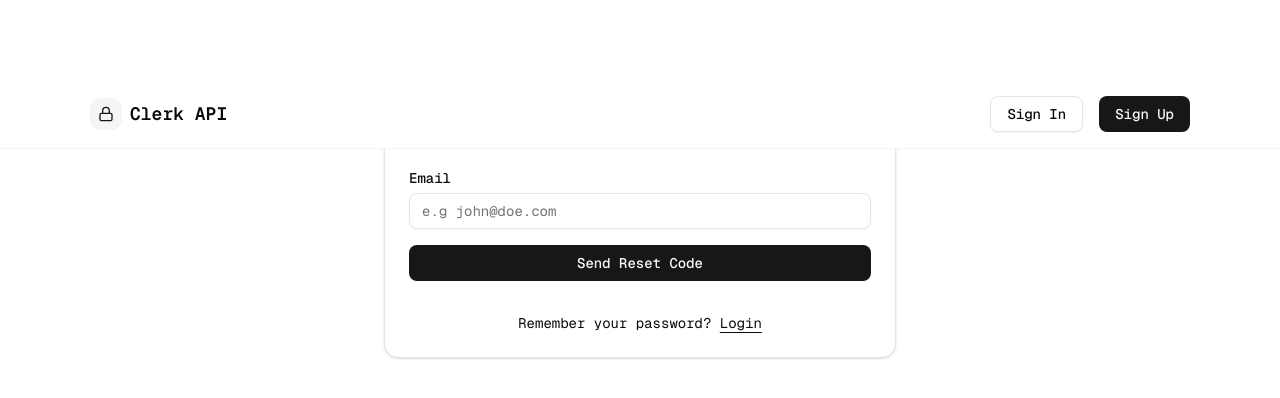
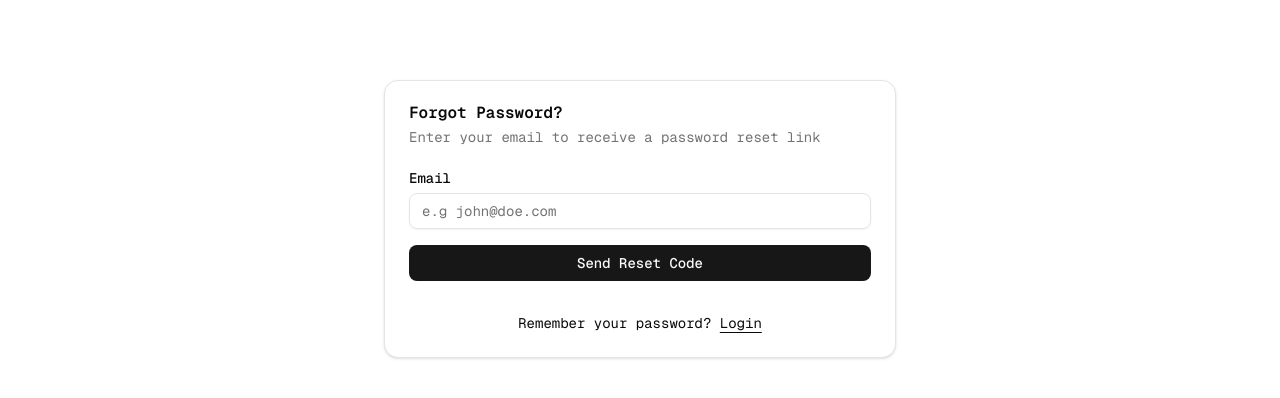
Before and after one commit to dev-lawrence/clerk-custom-api, a Next.js app: page /forgot-password in a window 1280 px wide. Shown: the top 398 px of the page. Built offline with nearby package versions, Linux system fonts and the light colour scheme; no server answers.

Commit message:
chore:changed the route group between the auth and web

```diff
--- /dev/null
+++ b/app/(auth)/layout.tsx
@@ -0,0 +1,39 @@
+import type { Metadata } from 'next';
+import { Geist, Geist_Mono } from 'next/font/google';
+import '.././globals.css';
+import { ClerkProvider } from '@clerk/nextjs';
+import { Toaster } from '@/components/ui/sonner';
+
+const geistSans = Geist({
+  variable: '--font-geist-sans',
+  subsets: ['latin'],
+});
+
+const geistMono = Geist_Mono({
+  variable: '--font-geist-mono',
+  subsets: ['latin'],
+});
+
+export const metadata: Metadata = {
+  title: 'Clerk Custom API',
+  description: 'Generated by create next app',
+};
+
+export default function RootLayout({
+  children,
+}: Readonly<{
+  children: React.ReactNode;
+}>) {
+  return (
+    <ClerkProvider>
+      <html lang="en">
+        <body
+          className={`${geistSans.variable} font-mono  ${geistMono.variable} antialiased`}
+        >
+          {children}
+          <Toaster position="bottom-right" richColors closeButton />
+        </body>
+      </html>
+    </ClerkProvider>
+  );
+}
--- a/app/layout.tsx
+++ b/app/(web)/layout.tsx
@@ -1,6 +1,6 @@
 import type { Metadata } from 'next';
 import { Geist, Geist_Mono } from 'next/font/google';
-import './globals.css';
+import '.././globals.css';
 import { ClerkProvider } from '@clerk/nextjs';
 import { Toaster } from '@/components/ui/sonner';
 import Header from '@/components/Header';
```
Also changed, not shown: app/(auth)/forgot-password/page.tsx (renamed from app/forgot-password/page.tsx), app/(auth)/sign-in/[[...sign-in]]/page.tsx (renamed from app/sign-in/[[...sign-in]]/page.tsx), app/(auth)/sign-up/[[...sign-up]]/page.tsx (renamed from app/sign-up/[[...sign-up]]/page.tsx), app/(auth)/sso-callback/page.tsx (renamed from app/sign-up/sso-callback/page.tsx), app/(web)/page.tsx (renamed from app/page.tsx), app/(web)/profile/page.tsx (renamed from app/profile/page.tsx).
